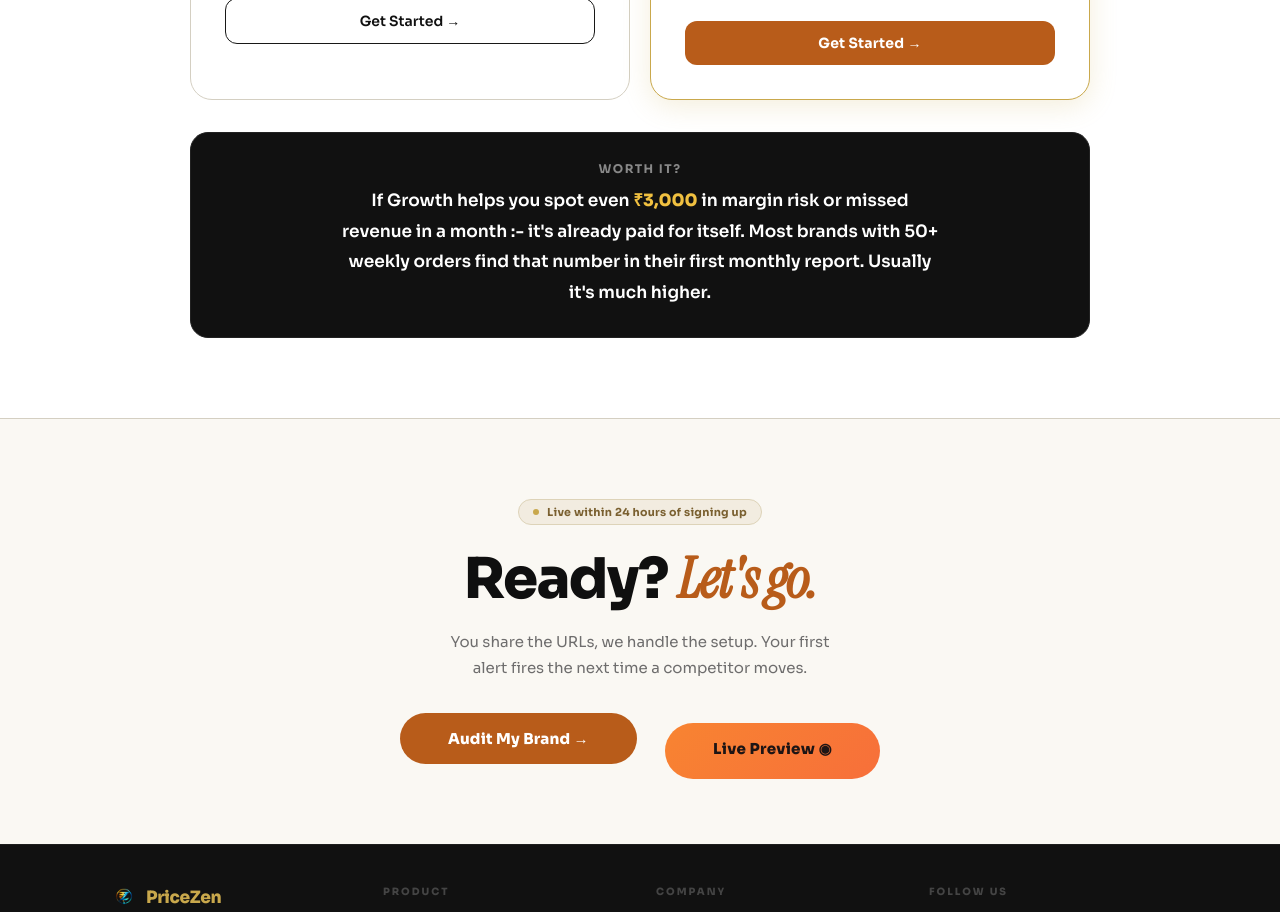
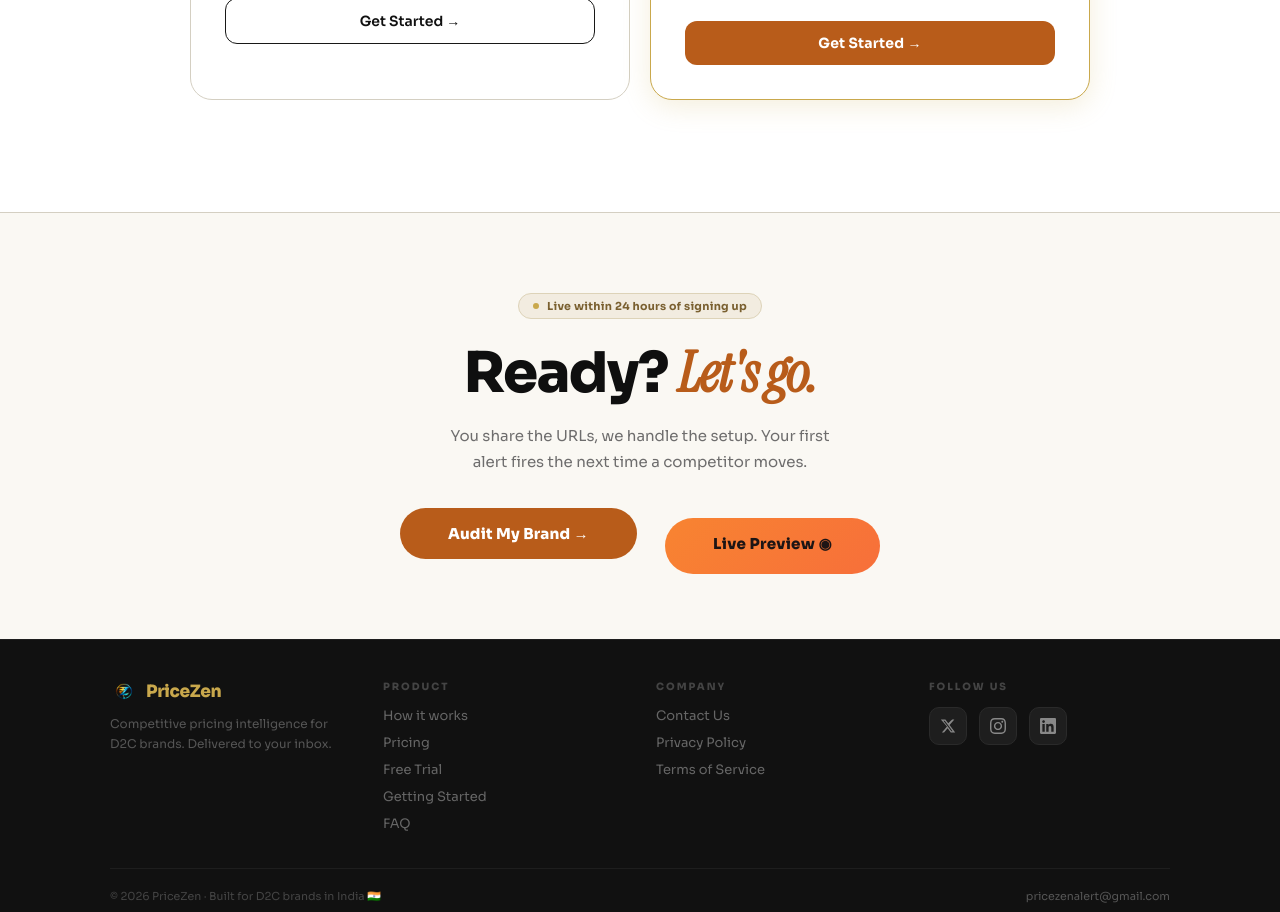
Before and after one commit to AnmolCanCodes/pricezen-frontend, a Next.js app: page / in a window 1280 px wide. Shown: the part 4860-5772 px from the top of the page. Built offline with nearby package versions, Linux system fonts and the light colour scheme; no server answers.

Commit message:
remove  roi para

```diff
--- a/app/page.tsx
+++ b/app/page.tsx
@@ -421,14 +421,6 @@ export default function Home() {
                 <Link href="/audit?plan=growth" className="btn-dark" style={{ display: "block", textAlign: "center", width: "100%", borderRadius: 12, background: "#b85c1a" }}>Get Started →</Link>
               </div>
             </div>
-
-            {/* ROI block */}
-            <div className="reveal" style={{ background: "#111", borderRadius: 18, padding: "28px 32px", textAlign: "center", border: "1px solid #222" }}>
-              <p style={{ fontSize: 12, color: "#888", fontWeight: 700, textTransform: "uppercase", letterSpacing: 1.5, marginBottom: 10 }}>Worth it?</p>
-              <p style={{ fontSize: "clamp(14px,2vw,17px)", color: "#fff", fontWeight: 600, lineHeight: 1.8, maxWidth: 600, margin: "0 auto" }}>
-                If Growth helps you spot even <span style={{ color: "#f0c040", fontWeight: 900 }}>₹3,000</span> in margin risk or missed revenue in a month :- it's already paid for itself. Most brands with 50+ weekly orders find that number in their first monthly report. Usually it's much higher.
-              </p>
-            </div>
           </div>
         </section>
 
```
